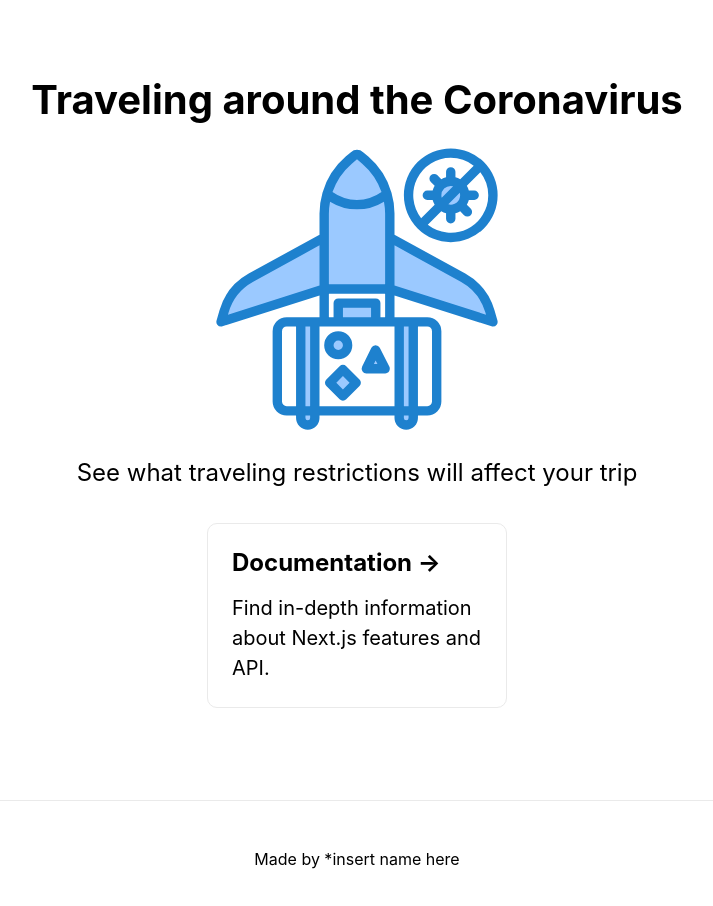
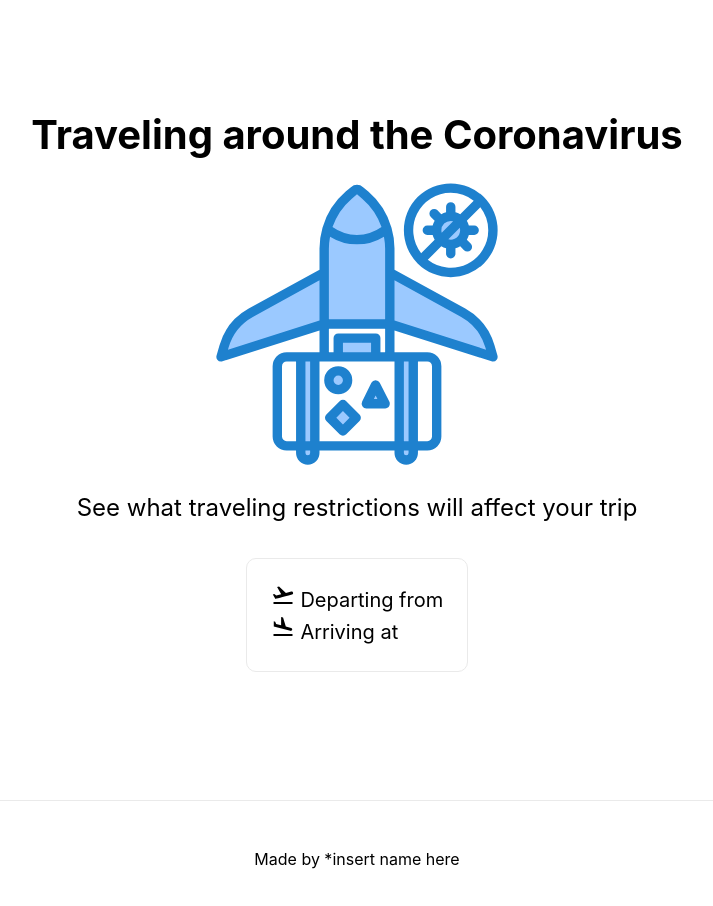
Before and after one commit to Gazwai/covid19-travel-restrictions, a Next.js app: page / in a window 1280 px wide. Shown: the top 906 px of the page, without its empty margins (283-996 px from the left). Built offline with nearby package versions, Linux system fonts and the light colour scheme.

Commit message:
flight take off and land icons added

```diff
--- a/pages/index.js
+++ b/pages/index.js
@@ -26,8 +26,9 @@ export default function Home() {
 
         <div className={styles.grid}>
           <div className={styles.card}>
-            <h2>Documentation &rarr;</h2>
-            <p>Find in-depth information about Next.js features and API.</p>
+            {/* <h2>Documentation &rarr;</h2> */}
+            <p><FlightTakeoffIcon /> Departing from</p>
+            <p><FlightLandIcon /> Arriving at</p>
           </div>
         </div>
       </main>
```
